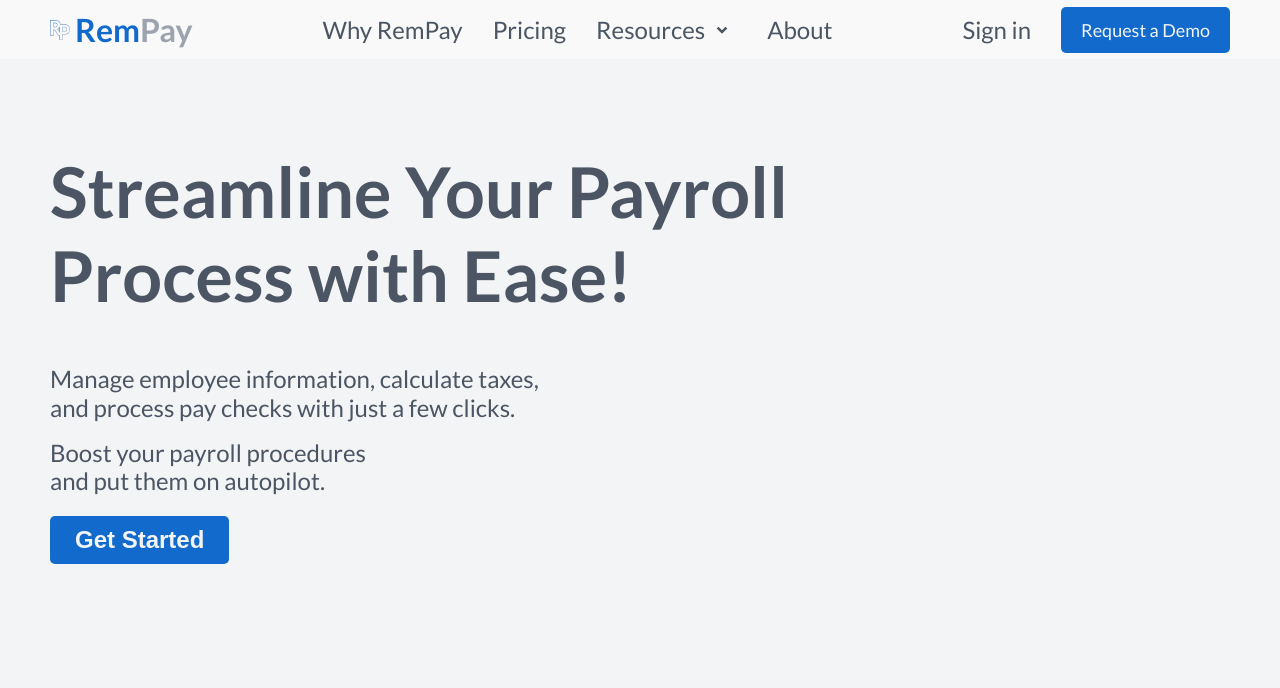
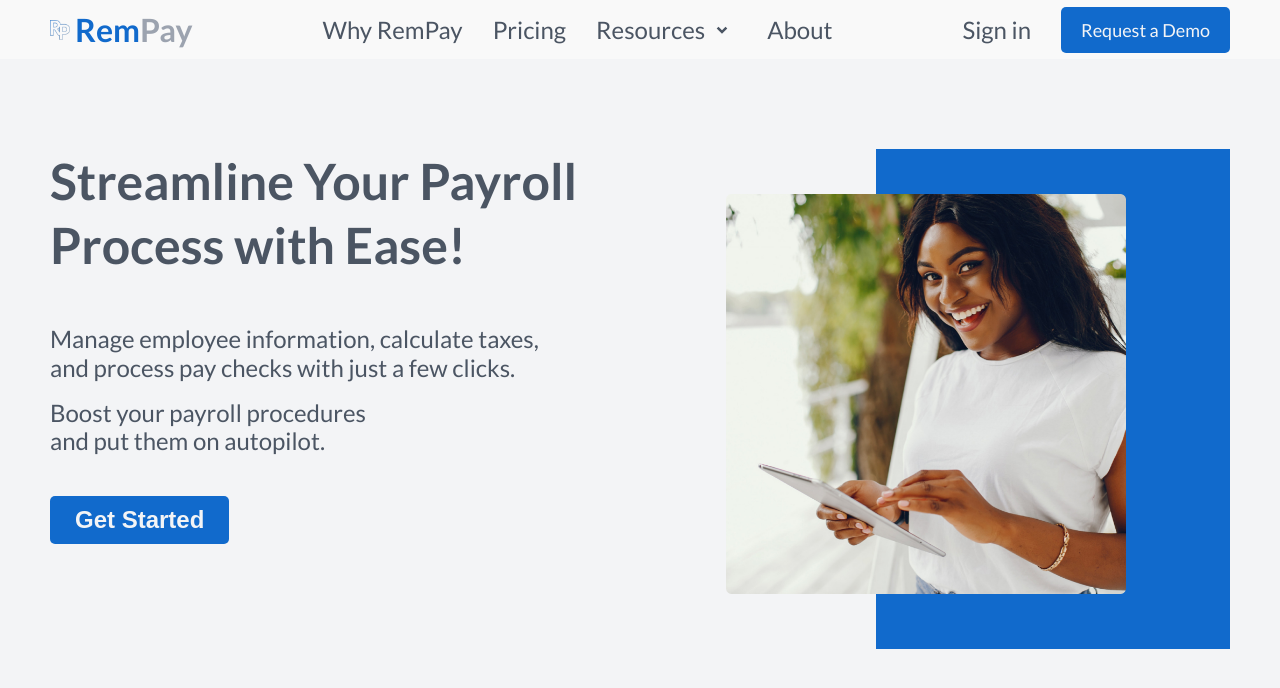
Before and after one commit to Kennyt3/RemPay, a Next.js app: page / in a window 1280 px wide. Shown: the top 688 px of the page. Built offline with nearby package versions, Linux system fonts and the light colour scheme.

Commit message:
Completed hero of landing page

```diff
--- a/component/hero/Hero.module.css
+++ b/component/hero/Hero.module.css
@@ -17,17 +17,19 @@
     padding-left: 10px;
     padding-right: 10px;
     display: flex;
-    align-items: center;
+    /* align-items: center; */
     justify-content: space-between;
     padding-top: 90px;
+    gap: 30px;
   }
   .right {
-    flex-basis: 70%;
+    flex-basis: 60%;
   }
 
   .left {
-    display: block;
+    display: flex;
     background-color: rgba(17, 106, 204, 1);
-    flex-basis: 40%;
+    flex-basis: 30%;
+    height: 500px;
   }
 }
--- /dev/null
+++ b/component/lefthero/Lefthero.module.css
@@ -0,0 +1,26 @@
+.container {
+  background-color: rgba(17, 106, 204, 1);
+  position: relative;
+}
+
+.image {
+  position: absolute;
+  top: 45px;
+  right: -250px;
+}
+
+@media (max-width: 1150px) {
+  .image {
+    width: 350px;
+    height: 350px;
+    top: 70px;
+  }
+}
+@media (max-width: 900px) {
+  .image {
+    width: 300px;
+    height: 300px;
+    top: 90px;
+    right: -220px;
+  }
+}
--- a/component/lefthero/index.tsx
+++ b/component/lefthero/index.tsx
@@ -1,8 +1,20 @@
 import React from 'react'
 import { homePageType } from '@/types/home'
+import styles from './Lefthero.module.css'
+import Image from 'next/image'
 
 const Lefthero = (props: homePageType) => {
-  return <div></div>
+  return (
+    <div className={styles.container}>
+      <Image
+        width={400}
+        height={400}
+        src='/pics/Hero.png'
+        alt='hero Image'
+        className={styles.image}
+      />
+    </div>
+  )
 }
 
 export default Lefthero
--- a/component/righthero/Righthero.module.css
+++ b/component/righthero/Righthero.module.css
@@ -1,8 +1,8 @@
 .heading {
   color: rgba(75, 85, 99, 1);
-  font-size: 70px;
+  font-size: 50px;
   font-weight: 700;
-  line-height: 84px;
+  line-height: 64px;
 }
 
 .subheading1 {
@@ -35,15 +35,15 @@
   font-size: 24px;
   line-height: 18px;
   font-weight: 700;
-  margin-top: 20px;
+  margin-top: 40px;
 }
 @media (max-width: 800px) {
   .heading {
-    font-size: 48px;
-    line-height: 60px;
+    font-size: 40px;
+    line-height: 50px;
   }
 
   .subheading1 {
-    margin-top: 20px;
+    margin-top: 30px;
   }
 }
```
Also changed, not shown: component/leading/index.tsx (added, +7 -0 lines), component/leading/Leading.module.css (added), public/pics/Hero.png (renamed from public/pics/Hero Image.png).
